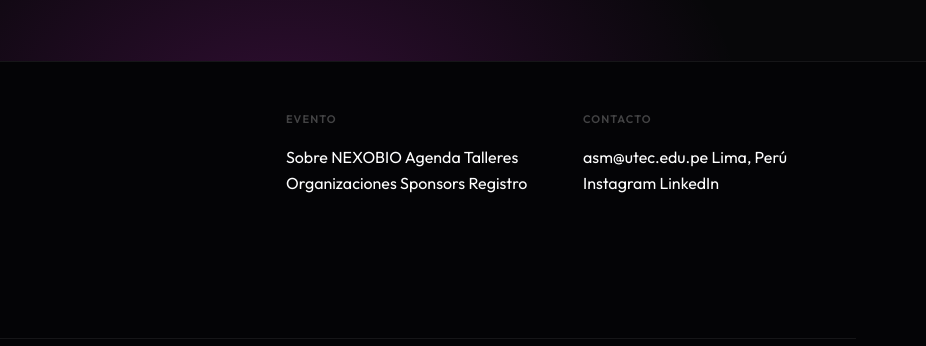
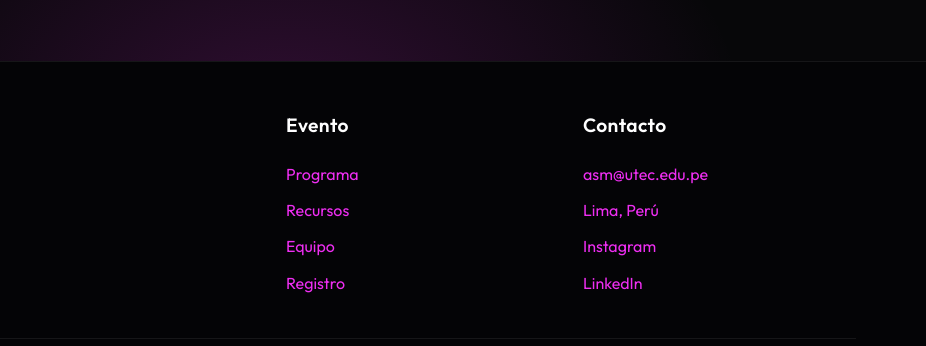
Before and after one commit to biofabri00/Nextotest, a plain HTML site: page index.html in a window 1280 px wide. Shown: the part 5540-5886 px from the top of the page, 354-1280 px from the left. Drawn offline with Linux system fonts and the light colour scheme.

Commit message:
Update index.html

```diff
--- a/index.html
+++ b/index.html
@@ -387,10 +387,36 @@
     .f-brand p { font-size: 12px; color: rgba(255,255,255,0.3); max-width: 260px; line-height: 1.7; }
     .f-brand .ht { font-size: 13px; color: var(--magenta); font-weight: 600; margin-top: 10px; display: block; }
     .f-brand .asm-logo { height: 36px; margin-bottom: 1rem; }
-    footer h4 { font-size: 11px; text-transform: uppercase; letter-spacing: 0.1em; color: rgba(255,255,255,0.25); margin-bottom: 1rem; }
-    footer ul li { margin-bottom: 6px; }
-    footer ul li a { font-size: 13px; color: rgba(255,255,255,0.4); transition: color 0.15s; }
-    footer ul li a:hover { color: var(--white); }
+/* Títulos como en la imagen: Blancos, negrita y más grandes */
+    footer h4 {
+      font-size: 1.2rem;
+      font-weight: 700;
+      text-transform: none; /* Quitamos las mayúsculas pequeñas */
+      letter-spacing: 0.02em;
+      color: var(--white);
+      margin-bottom: 1.2rem;
+    }
+
+    /* Espaciado entre los elementos de la lista */
+    footer ul li {
+      margin-bottom: 10px;
+      list-style: none; /* Asegura que no haya puntos */
+    }
+
+    /* Enlaces con el color azulado y tamaño de la imagen */
+    footer ul li a {
+      font-size: 1rem;
+      color: #EF2EF2; /* El azul claro de tu captura */
+      transition: color 0.15s;
+      display: block;
+    }
+
+    /* Efecto al pasar el mouse */
+    footer ul li a:hover {
+      color: var(--magenta);
+    }
+
+    /* Mantenemos el fondo del footer-bottom igual */
     .footer-bottom {
       max-width: 1140px; margin: 0 auto;
       padding: 1rem 1.5rem;
@@ -672,22 +698,20 @@
     </div>
     <div>
       <h4>Evento</h4>
-      <ul>
-        <a href="#sobre">Sobre NEXOBIO</a>
-        <a href="#agenda">Agenda</a>
-        <a href="#talleres">Talleres</a>
-        <a href="#organizaciones">Organizaciones</a>
-        <a href="#sponsors">Sponsors</a>
-        <a href="https://forms.google.com" target="_blank">Registro</a>
+      <ul class="footer-list">
+        <li><a href="#agenda">Programa</a></li>
+        <li><a href="#recursos">Recursos</a></li>
+        <li><a href="#equipo">Equipo</a></li>
+        <li><a href="https://forms.google.com" target="_blank">Registro</a></li>
       </ul>
     </div>
     <div>
       <h4>Contacto</h4>
-      <ul>
-        <a href="mailto:asm@utec.edu.pe">asm@utec.edu.pe</a>
-        <a href="#">Lima, Perú</a>
-        <a href="https://www.instagram.com/asm.utec/" target="_blank">Instagram</a>
-        <a href="https://www.linkedin.com/company/asm-student-chapter-utec/" target="_blank">LinkedIn</a>
+      <ul class="footer-list">
+        <li><a href="mailto:asm@utec.edu.pe">asm@utec.edu.pe</a></li>
+        <li><a href="#">Lima, Perú</a></li>
+        <li><a href="https://www.instagram.com/asm.utec/" target="_blank">Instagram</a></li>
+        <li><a href="https://www.linkedin.com/company/asm-student-chapter-utec/" target="_blank">LinkedIn</a></li>
       </ul>
     </div>
   </div>
```
